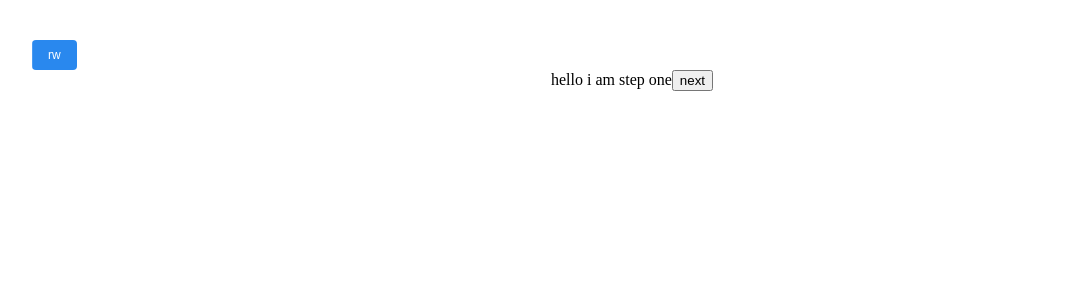
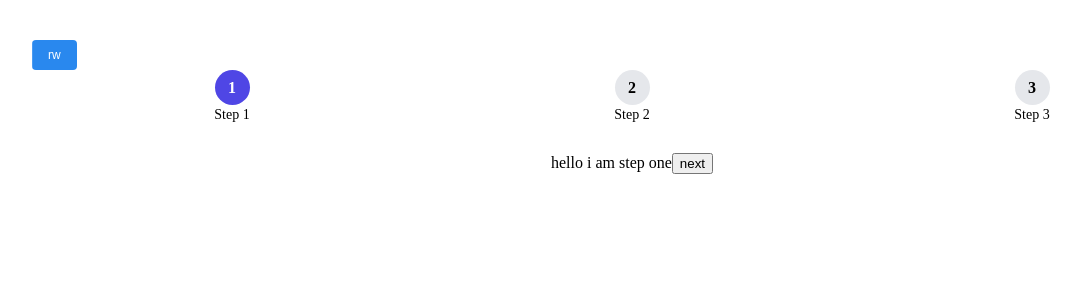
Before and after one commit to shahariar270/designSystem, a React (Vite) app: page / in a window 1280 px wide. Shown: the top 300 px of the page, without its empty margins (8-1089 px from the left). Built offline with nearby package versions, Linux system fonts and the light colour scheme.

Commit message:
added step control

```diff
--- a/src/App.jsx
+++ b/src/App.jsx
@@ -13,6 +13,7 @@ import { Test } from './test';
 import Drawer from './components/drawer';
 import { Step } from './practice/Step';
 import { StepProvider } from './practice/Step/stepProvider';
+import StepIndicator from './practice/Step/StepIndicator';
 
 
 function App() {
@@ -31,6 +32,7 @@ function App() {
         label='rw'
       />
       <StepProvider>
+        <StepIndicator/>
         <Step />
       </StepProvider>
       {open &&
--- /dev/null
+++ b/src/practice/Step/StepIndicator.jsx
@@ -0,0 +1,62 @@
+import React, { useContext } from "react";
+import StepContext from "./StepContext";
+
+const StepIndicator = () => {
+    const { currentStep } = useContext(StepContext);
+
+    const steps = [1, 2, 3];
+
+    return (
+        <div style={container}>
+            {steps.map((step) => (
+                <div key={step} style={item}>
+                    <div
+                        style={{
+                            ...circle,
+                            background:
+                                step === currentStep
+                                    ? "#4f46e5"
+                                    : step < currentStep
+                                        ? "#16a34a"
+                                        : "#e5e7eb",
+                            color: step <= currentStep ? "#fff" : "#000",
+                        }}
+                    >
+                        {step}
+                    </div>
+
+                    <span style={label}>Step {step}</span>
+                </div>
+            ))}
+        </div>
+    );
+};
+
+export default StepIndicator;
+
+const container = {
+    display: "flex",
+    justifyContent: "space-between",
+    marginBottom: "30px",
+};
+
+const item = {
+    textAlign: "center",
+    flex: 1,
+};
+
+const circle = {
+    width: "35px",
+    height: "35px",
+    borderRadius: "50%",
+    margin: "0 auto",
+    display: "flex",
+    alignItems: "center",
+    justifyContent: "center",
+    fontWeight: "bold",
+};
+
+const label = {
+    marginTop: "8px",
+    fontSize: "14px",
+};
```
